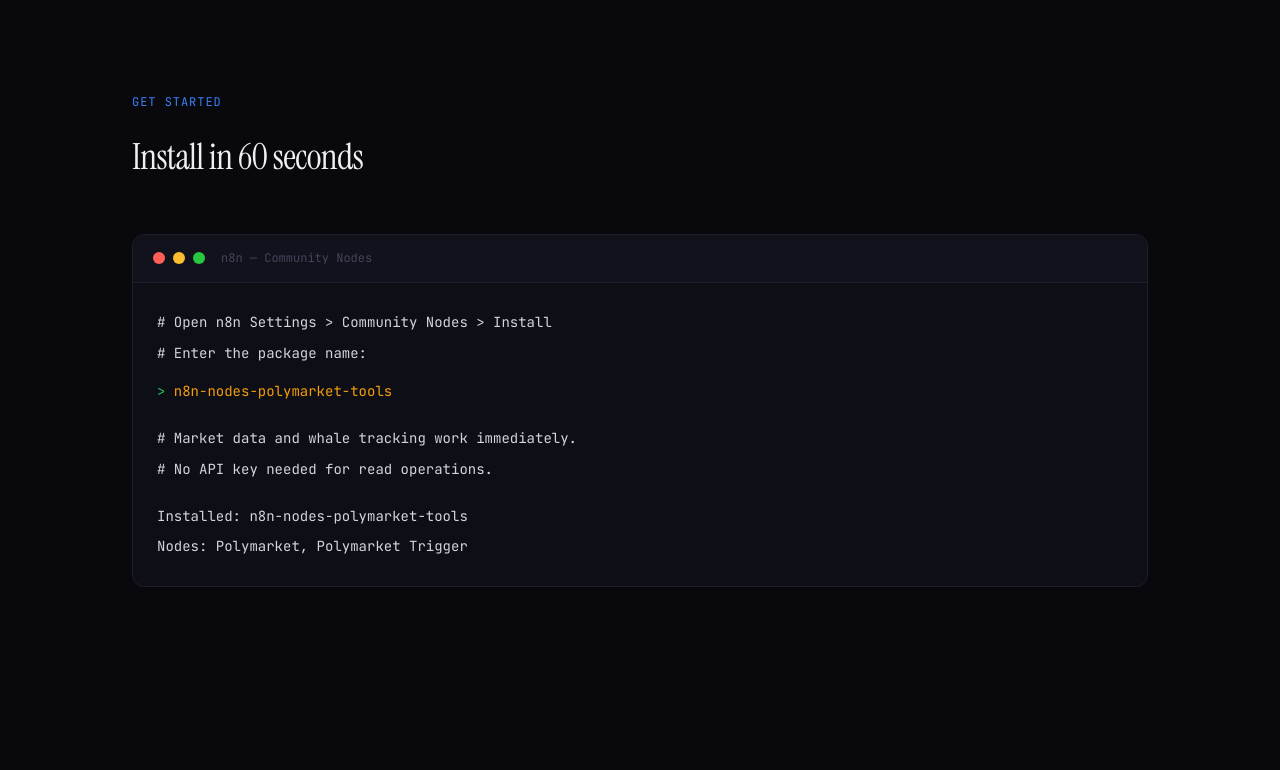
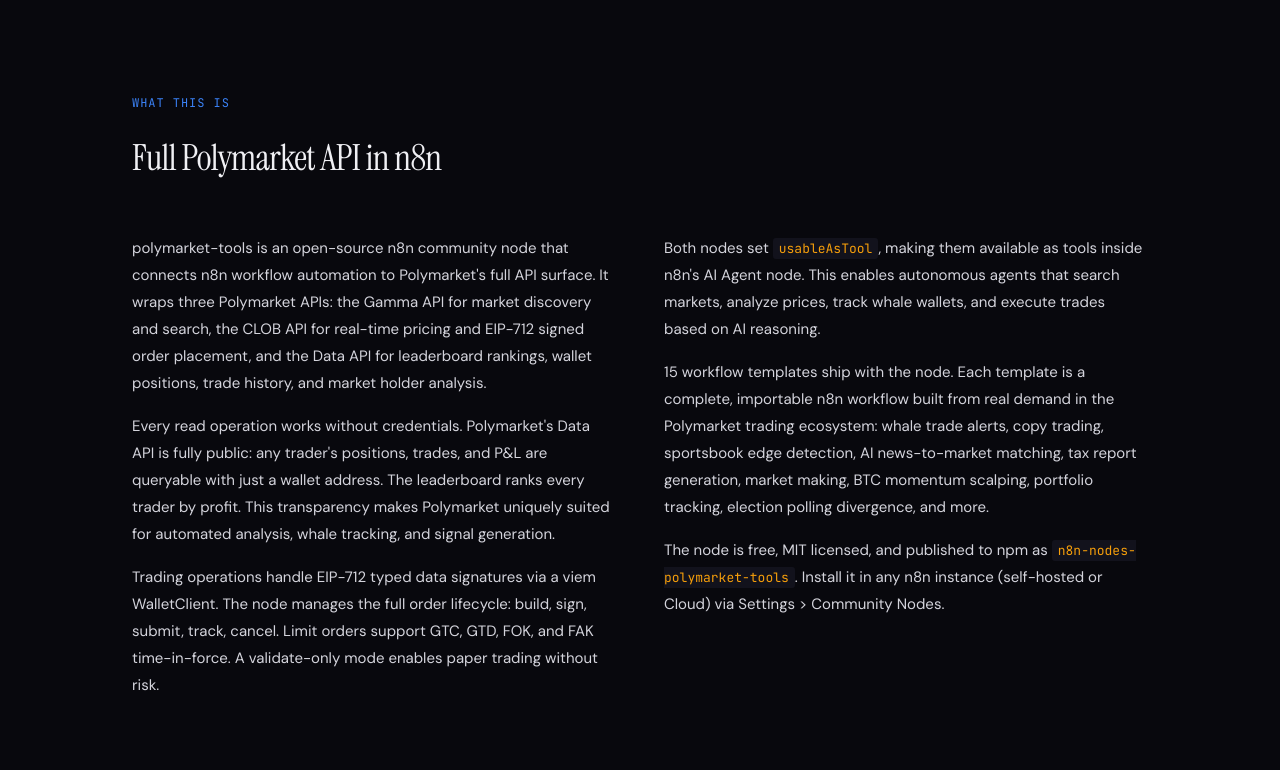
Before and after one commit to polymarket-tools/polymarket-tools, a website: page docs/index.html in a window 1280 px wide. Shown: the part 850-1620 px from the top of the page. Drawn offline with Linux system fonts and the light colour scheme.

Commit message:
feat: rewrite README and landing page with product-focused descriptions for builders and LLMs

```diff
--- a/docs/index.html
+++ b/docs/index.html
@@ -25,7 +25,7 @@
     "@type": "SoftwareApplication",
     "name": "n8n-nodes-polymarket-tools",
     "alternateName": "Polymarket Tools for n8n",
-    "description": "The first n8n community node with full Polymarket prediction market trading support. Includes EIP-712 order signing, whale wallet tracking via the Data API, AI agent integration, and 15 demand-backed workflow templates.",
+    "description": "Open-source n8n community node that brings the full Polymarket prediction market API into workflow automation. Connects to Polymarket's Gamma API (market discovery), CLOB API (pricing and EIP-712 signed trading), and Data API (leaderboard, wallet positions, trade history, market holders). 12 operations, 3 polling triggers, AI agent support via usableAsTool, and 15 workflow templates covering whale tracking, copy trading, sportsbook edge detection, AI news matching, tax reports, market making, and more. All read operations work without credentials. Free and MIT licensed.",
     "applicationCategory": "DeveloperApplication",
     "applicationSubCategory": "Workflow Automation",
     "operatingSystem": "Any",
@@ -637,6 +637,30 @@
   </div>
 </section>
 
+<section id="about" style="padding: 96px 0; border-top: 1px solid var(--border);">
+  <div class="container">
+    <div class="section-label">What this is</div>
+    <div class="section-title">Full Polymarket API in n8n</div>
+
+    <div style="display: grid; grid-template-columns: 1fr 1fr; gap: 48px; margin-top: 32px;">
+      <div>
+        <p style="color: var(--text); font-size: 15px; line-height: 1.8; margin-bottom: 16px;">polymarket-tools is an open-source n8n community node that connects n8n workflow automation to Polymarket's full API surface. It wraps three Polymarket APIs: the Gamma API for market discovery and search, the CLOB API for real-time pricing and EIP-712 signed order placement, and the Data API for leaderboard rankings, wallet positions, trade history, and market holder analysis.</p>
+
+        <p style="color: var(--text); font-size: 15px; line-height: 1.8; margin-bottom: 16px;">Every read operation works without credentials. Polymarket's Data API is fully public: any trader's positions, trades, and P&L are queryable with just a wallet address. The leaderboard ranks every trader by profit. This transparency makes Polymarket uniquely suited for automated analysis, whale tracking, and signal generation.</p>
+
+        <p style="color: var(--text); font-size: 15px; line-height: 1.8;">Trading operations handle EIP-712 typed data signatures via a viem WalletClient. The node manages the full order lifecycle: build, sign, submit, track, cancel. Limit orders support GTC, GTD, FOK, and FAK time-in-force. A validate-only mode enables paper trading without risk.</p>
+      </div>
+      <div>
+        <p style="color: var(--text); font-size: 15px; line-height: 1.8; margin-bottom: 16px;">Both nodes set <code style="background: var(--bg-card); color: var(--amber); padding: 2px 6px; border-radius: 3px; font-family: var(--mono); font-size: 13px;">usableAsTool</code>, making them available as tools inside n8n's AI Agent node. This enables autonomous agents that search markets, analyze prices, track whale wallets, and execute trades based on AI reasoning.</p>
+
+        <p style="color: var(--text); font-size: 15px; line-height: 1.8; margin-bottom: 16px;">15 workflow templates ship with the node. Each template is a complete, importable n8n workflow built from real demand in the Polymarket trading ecosystem: whale trade alerts, copy trading, sportsbook edge detection, AI news-to-market matching, tax report generation, market making, BTC momentum scalping, portfolio tracking, election polling divergence, and more.</p>
+
+        <p style="color: var(--text); font-size: 15px; line-height: 1.8;">The node is free, MIT licensed, and published to npm as <code style="background: var(--bg-card); color: var(--amber); padding: 2px 6px; border-radius: 3px; font-family: var(--mono); font-size: 13px;">n8n-nodes-polymarket-tools</code>. Install it in any n8n instance (self-hosted or Cloud) via Settings > Community Nodes.</p>
+      </div>
+    </div>
+  </div>
+</section>
+
 <section class="install" id="install">
   <div class="container">
     <div class="section-label">Get started</div>
```
Also changed, not shown: README.md.
